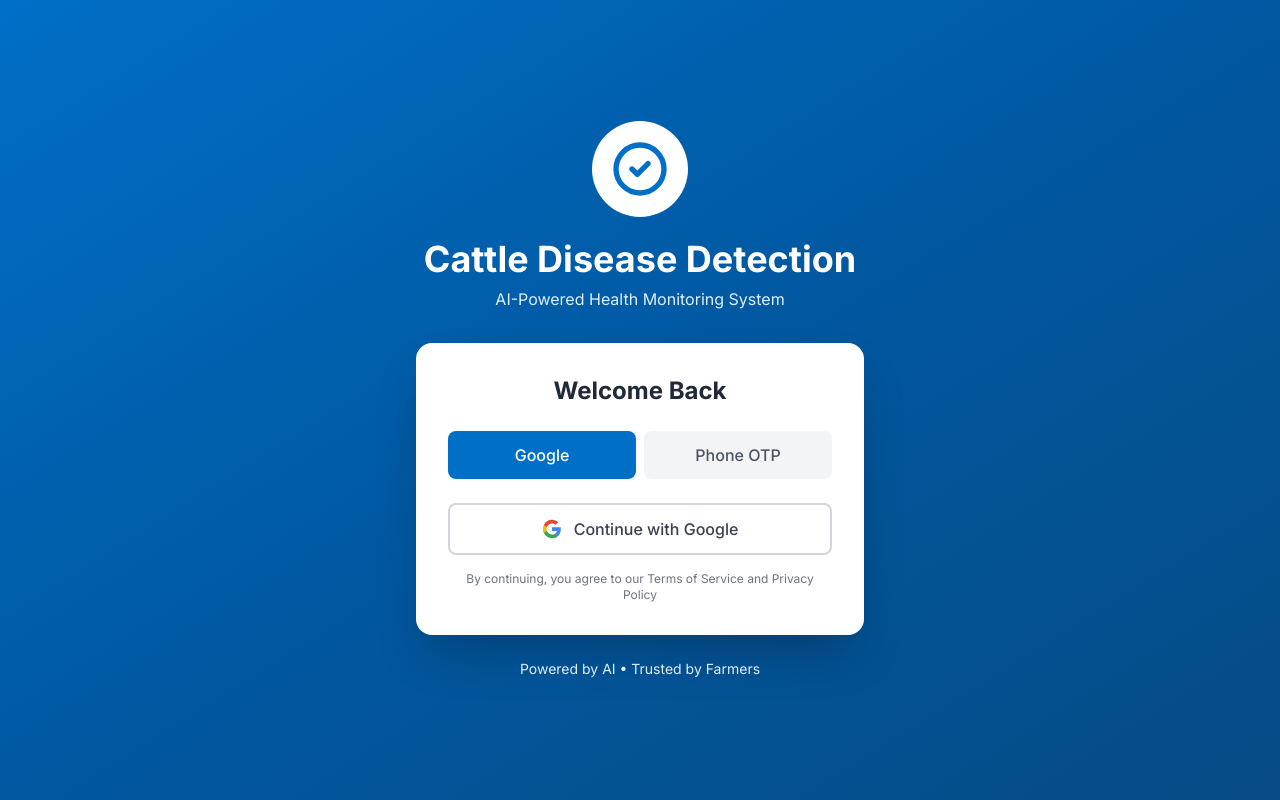
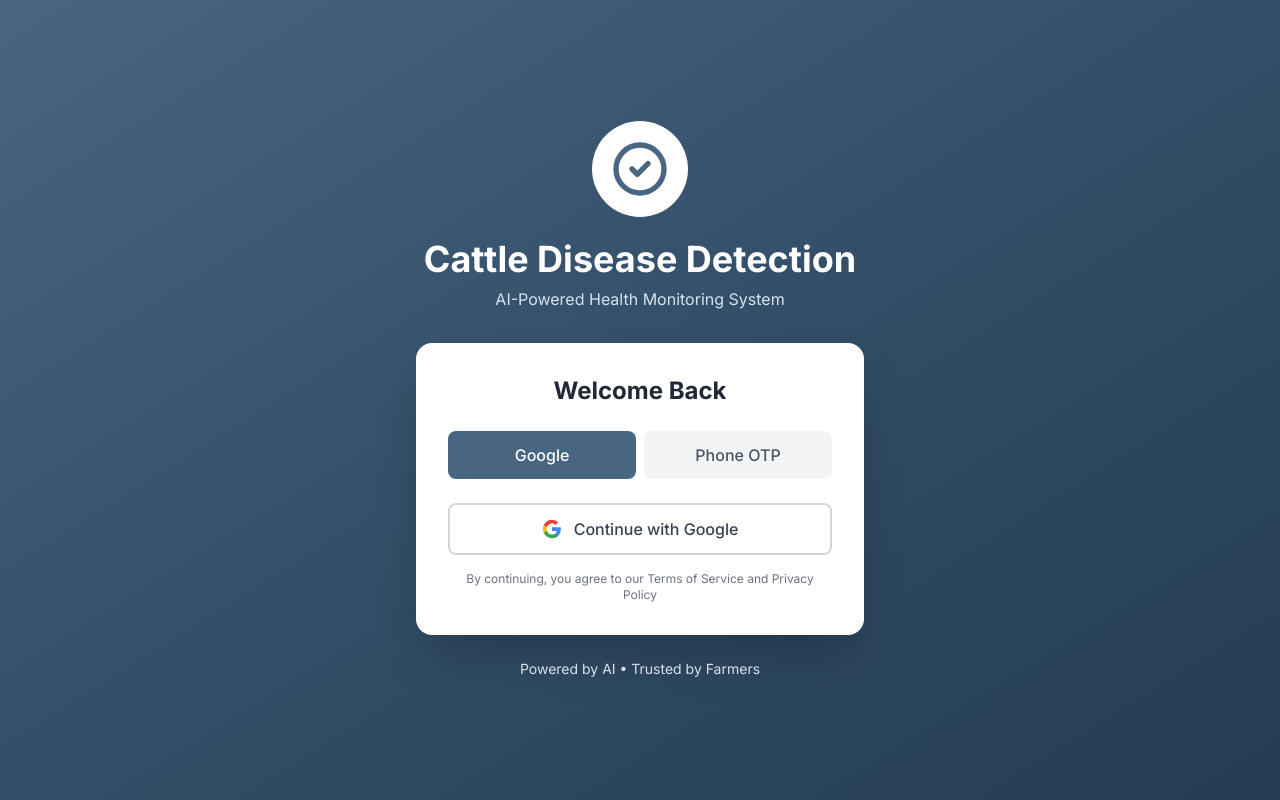
Before and after one commit to Ayisha114/cattle-disease-detection-pro, a React (Vite) app in the folder frontend/: page /login in a window 1280 px wide. Built offline with nearby package versions, Linux system fonts and the light colour scheme.

Commit message:
Update Tailwind config to match UI design color scheme

```diff
--- a/frontend/tailwind.config.js
+++ b/frontend/tailwind.config.js
@@ -8,16 +8,16 @@ export default {
     extend: {
       colors: {
         primary: {
-          50: '#f0f7ff',
-          100: '#e0effe',
-          200: '#b9ddfe',
-          300: '#7cc4fd',
-          400: '#36a9fa',
-          500: '#0c8ce9',
-          600: '#006fc7',
-          700: '#0158a1',
-          800: '#064b85',
-          900: '#0b3f6e',
+          50: '#f0f4f8',
+          100: '#d9e2ec',
+          200: '#bcccdc',
+          300: '#9fb3c8',
+          400: '#829ab1',
+          500: '#627d98',
+          600: '#486581',
+          700: '#334e68',
+          800: '#243b53',
+          900: '#102a43',
         },
         success: {
           50: '#f0fdf4',
@@ -42,10 +42,19 @@ export default {
           700: '#b91c1c',
           800: '#991b1b',
           900: '#7f1d1d',
-        }
-      },
-      fontFamily: {
-        sans: ['Inter', 'system-ui', 'sans-serif'],
+        },
+        warning: {
+          50: '#fffbeb',
+          100: '#fef3c7',
+          200: '#fde68a',
+          300: '#fcd34d',
+          400: '#fbbf24',
+          500: '#f59e0b',
+          600: '#d97706',
+          700: '#b45309',
+          800: '#92400e',
+          900: '#78350f',
+        },
       },
     },
   },
```
